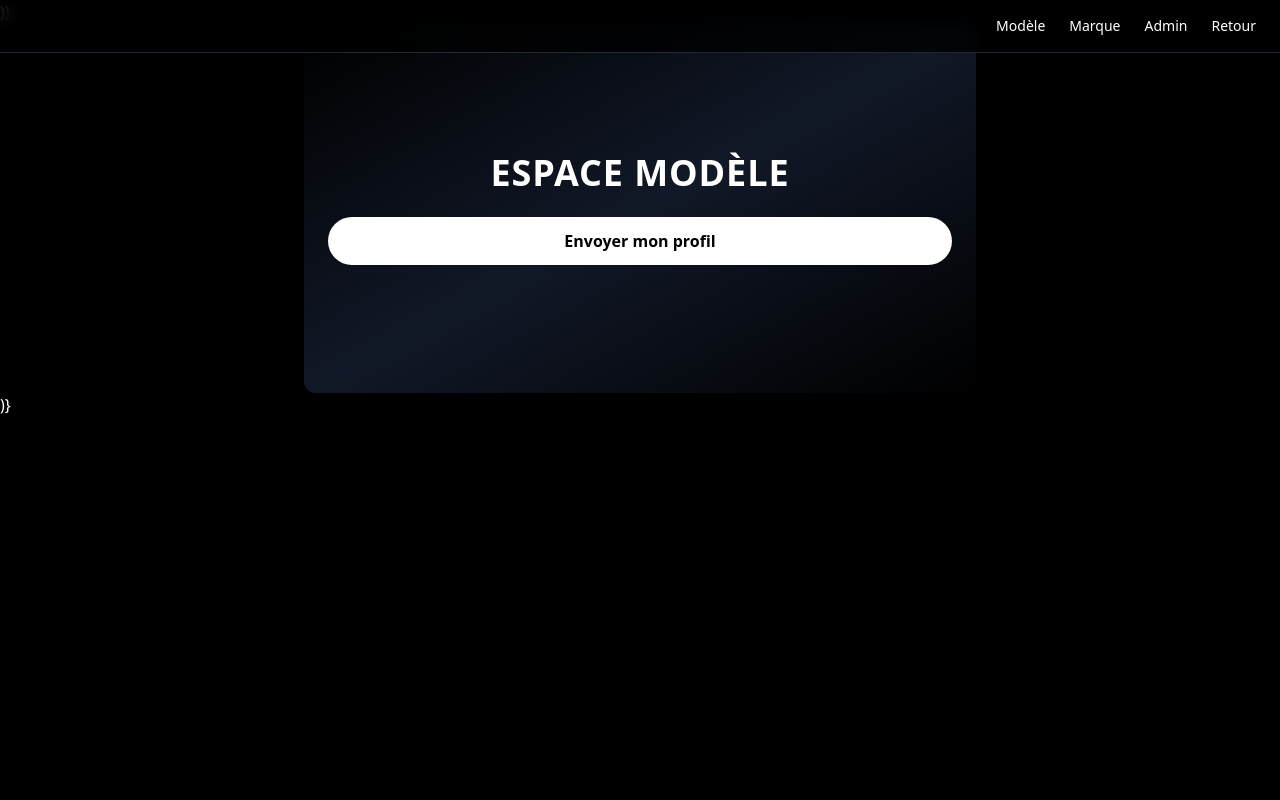
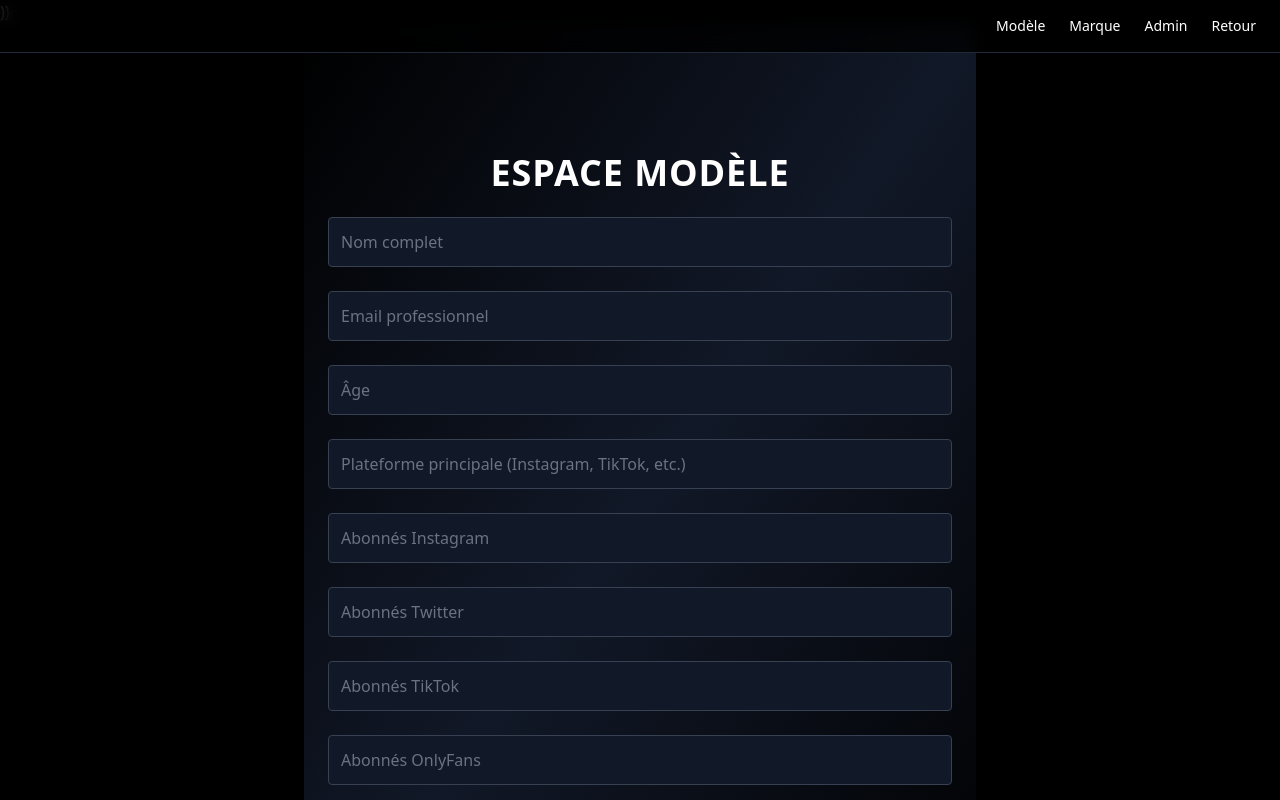
Before and after one commit to kevlouis/vulture-site, a React (Vite) app in the folder src/: page / in a window 1280 px wide. Both pictures are taken after a click on the button "Modèle". Shown: the top 800 px of the page. Built offline with nearby package versions, Linux system fonts and the light colour scheme.

Commit message:
Update App.jsx

```diff
--- a/src/src/App.jsx
+++ b/src/src/App.jsx
@@ -94,10 +94,12 @@ export default function App() {
   };
 
   const updateStatus = (id, status) => {
-    const updated = submittedProfiles.map((p, index) => index === id ? { ...p, status } : p);
-    setSubmittedProfiles(updated);
-    console.log("Statut mis à jour :", updated);
-  };
+  const updated = submittedProfiles.map((p) =>
+    p.id === id ? { ...p, status } : p
+  );
+  setSubmittedProfiles(updated);
+  console.log("Statut mis à jour :", updated);
+};
 
   return (
     <div className="min-h-screen bg-black text-white font-sans scroll-smooth transition-opacity duration-700 ease-in-out">
@@ -160,7 +162,14 @@ export default function App() {
         <section className="py-32 px-6 max-w-3xl mx-auto transition-opacity duration-700 ease-in-out bg-black border-t border-amber-500 shadow-inner rounded-lg">
           <h2 className="text-4xl font-bold text-center mb-6 uppercase tracking-widest text-amber-400">Espace Marque</h2>
         <form onSubmit={handleSubmit} className="space-y-6">
-                                                                                <button type="submit" className="bg-amber-400 text-black px-6 py-3 rounded-full font-semibold hover:bg-amber-300 transition w-full shadow">Soumettre</button>
+  <input type="text" name="name" placeholder="Nom de la marque" value={formData.name} onChange={handleChange} required className="w-full p-3 bg-black text-white border border-amber-500 rounded placeholder-gray-500" />
+  <input type="email" name="email" placeholder="Email professionnel" value={formData.email} onChange={handleChange} required className="w-full p-3 bg-black text-white border border-amber-500 rounded placeholder-gray-500" />
+  <textarea name="description" placeholder="Présentation de la marque, mission, identité..." value={formData.description} onChange={handleChange} required className="w-full p-3 bg-black text-white border border-amber-500 rounded placeholder-gray-500 h-32"></textarea>
+  <input type="url" name="portfolio" placeholder="Site web (facultatif)" value={formData.portfolio} onChange={handleChange} className="w-full p-3 bg-black text-white border border-amber-500 rounded placeholder-gray-500" />
+  <input type="text" name="platform" placeholder="Secteur (Mode, Cinéma, etc.)" value={formData.platform} onChange={handleChange} required className="w-full p-3 bg-black text-white border border-amber-500 rounded placeholder-gray-500" />
+  <input type="text" name="contact" placeholder="Responsable contact" value={formData.contact || ""} onChange={(e) => setFormData({ ...formData, contact: e.target.value })} className="w-full p-3 bg-black text-white border border-amber-500 rounded placeholder-gray-500" />
+  <input type="text" name="localisation" placeholder="Pays / Siège" value={formData.localisation || ""} onChange={(e) => setFormData({ ...formData, localisation: e.target.value })} className="w-full p-3 bg-black text-white border border-amber-500 rounded placeholder-gray-500" />
+  <button type="submit" className="bg-amber-400 text-black px-6 py-3 rounded-full font-semibold hover:bg-amber-300 transition w-full shadow">Soumettre</button>
                 </form>
         </section>
       )}
@@ -168,21 +177,17 @@ export default function App() {
 
 {userType === 'model' && !adminView && (
         <section className="py-32 px-6 max-w-2xl mx-auto transition-opacity duration-700 ease-in-out bg-gradient-to-br from-black via-gray-900 to-black border-t border-gray-800 shadow-xl rounded-xl">
-          <h2 className="text-4xl font-bold text-center mb-6 uppercase tracking-wide">
-            {userType === "model" ? "Espace Modèle" : "Espace Marque"}
-          </h2>
+          <h2 className="text-4xl font-bold text-center mb-6 uppercase tracking-wide">Espace Modèle</h2>
           <form onSubmit={handleSubmit} className="space-y-6">
-
-            {userType === "model" && (
-              <>
-                                                                                                              </>
-            )}
-
-            {userType === "brand" && (
-              <>
-                                                              </>
-            )}
-                                                                                                                                    <button type="submit" className="bg-white text-black px-6 py-3 rounded-full font-semibold hover:bg-gray-200 transition w-full shadow">Envoyer mon profil</button>
+            <input type="text" name="name" placeholder="Nom complet" value={formData.name} onChange={handleChange} required className="w-full p-3 bg-gray-900 text-white rounded border border-gray-700 placeholder-gray-500" />
+            <input type="email" name="email" placeholder="Email professionnel" value={formData.email} onChange={handleChange} required className="w-full p-3 bg-gray-900 text-white rounded border border-gray-700 placeholder-gray-500" />
+            <input type="number" name="age" placeholder="Âge" value={formData.age} onChange={handleChange} required className="w-full p-3 bg-gray-900 text-white rounded border border-gray-700 placeholder-gray-500" />
+            <input type="text" name="platform" placeholder="Plateforme principale (Instagram, TikTok, etc.)" value={formData.platform} onChange={handleChange} required className="w-full p-3 bg-gray-900 text-white rounded border border-gray-700 placeholder-gray-500" />
+            <input type="number" name="instagram" placeholder="Abonnés Instagram" value={formData.followers.instagram} onChange={(e) => setFormData({ ...formData, followers: { ...formData.followers, instagram: e.target.value } })} className="w-full p-3 bg-gray-900 text-white rounded border border-gray-700 placeholder-gray-500" />
+            <input type="number" name="twitter" placeholder="Abonnés Twitter" value={formData.followers.twitter} onChange={(e) => setFormData({ ...formData, followers: { ...formData.followers, twitter: e.target.value } })} className="w-full p-3 bg-gray-900 text-white rounded border border-gray-700 placeholder-gray-500" />
+            <input type="number" name="tiktok" placeholder="Abonnés TikTok" value={formData.followers.tiktok} onChange={(e) => setFormData({ ...formData, followers: { ...formData.followers, tiktok: e.target.value } })} className="w-full p-3 bg-gray-900 text-white rounded border border-gray-700 placeholder-gray-500" />
+            <input type="number" name="onlyfans" placeholder="Abonnés OnlyFans" value={formData.followers.onlyfans} onChange={(e) => setFormData({ ...formData, followers: { ...formData.followers, onlyfans: e.target.value } })} className="w-full p-3 bg-gray-900 text-white rounded border border-gray-700 placeholder-gray-500" />
+            <button type="submit" className="bg-white text-black px-6 py-3 rounded-full font-semibold hover:bg-gray-200 transition w-full shadow">Soumettre</button>
           </form>
         </section>
       )}
```
